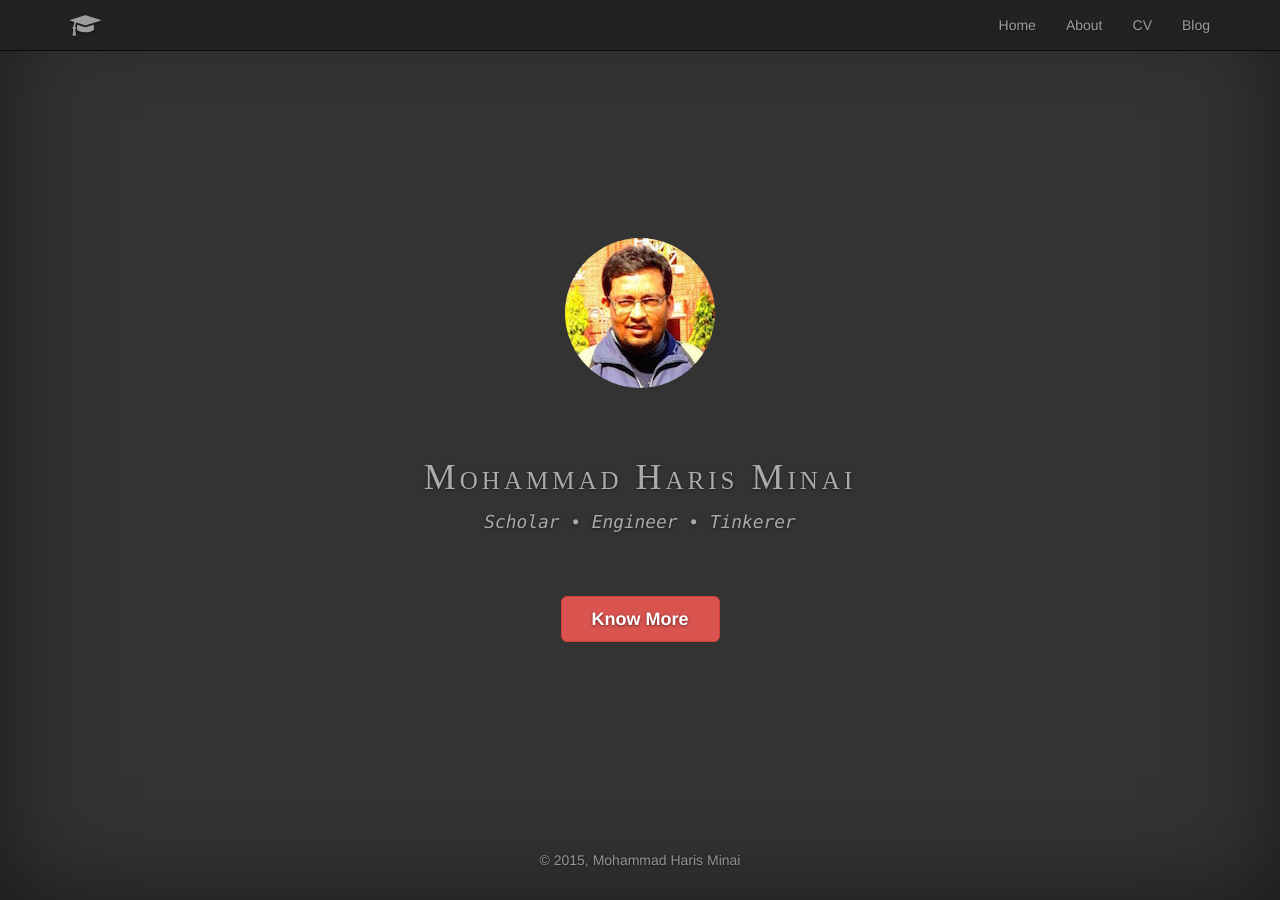
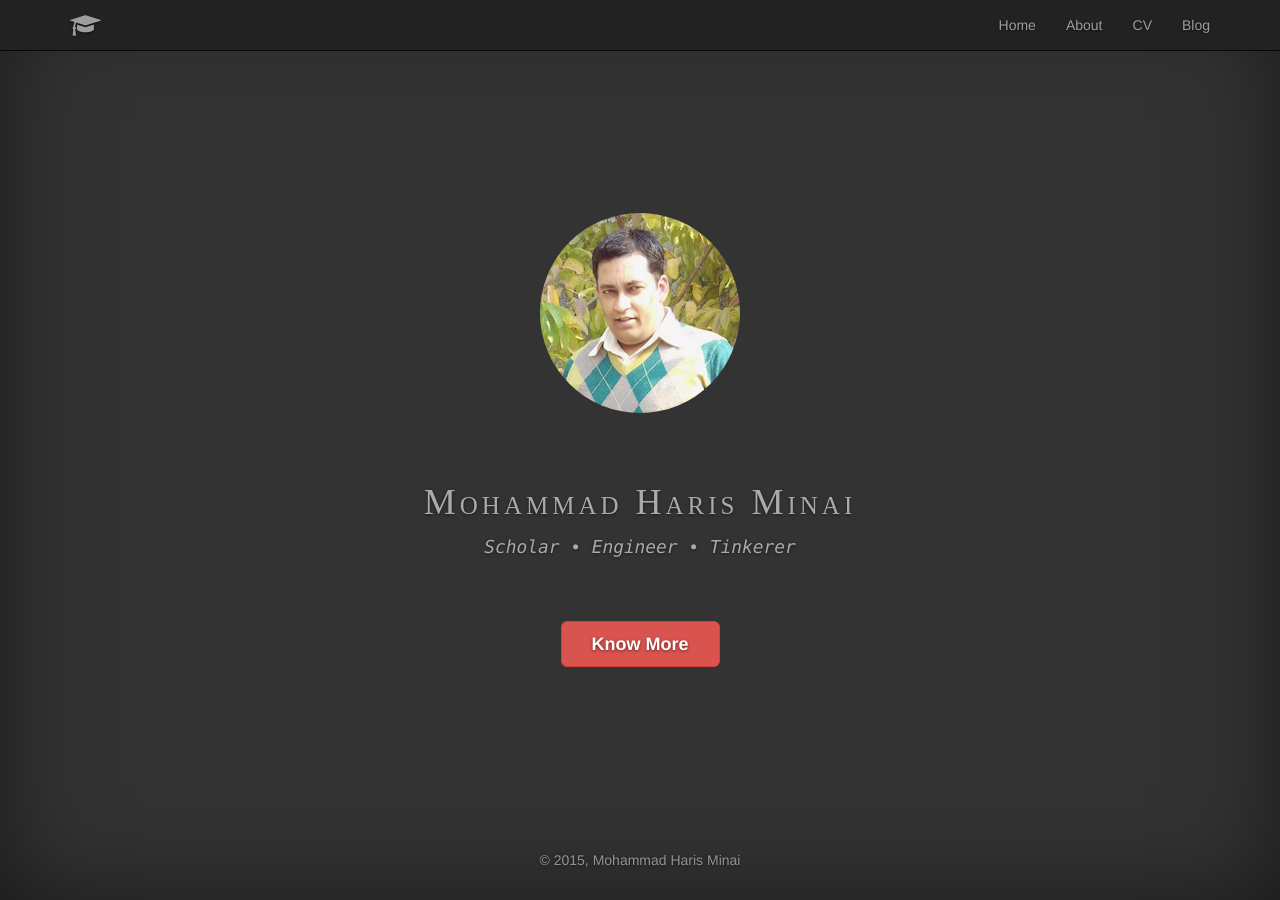
Before and after one commit to mhminai/mhminai.github.io, a Jekyll site: the page index.html, which Jekyll copies as it is, in a window 1280 px wide. Built offline with Jekyll 4.4.1, drawn with Linux system fonts in a browser that asks for light colours; nearby versions of some CDN libraries.

Commit message:
Changed homepage image

```diff
--- a/index.html
+++ b/index.html
@@ -68,7 +68,7 @@
           <div class="inner cover">
               <div class="row">
                   <div class="col-md-12">
-                      <p><img class="img-circle" src="/img/own5.jpg" alt="MHMinai"></p>
+                      <p><img class="img-circle" src="/img/face2_200.jpg" alt="MHMinai"></p>
                   </div>
               </div>
               <div class="row">
```
Also changed, not shown: img/face1_200.jpg (renamed from img/face_200.jpg), img/face2_200.jpg (added).
